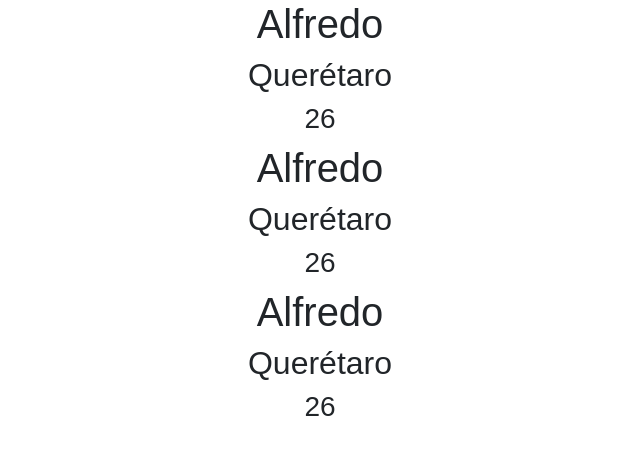
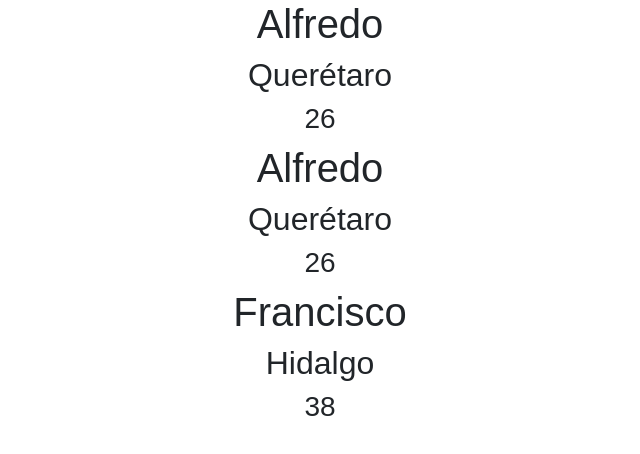
Before and after one commit to fredydeltoro/hello, a React (Create React App) app: page / in a window 1280 px wide. Shown: the top 454 px of the page, without its empty margins (320-960 px from the left). Built offline with nearby package versions, Linux system fonts and the light colour scheme.

Commit message:
cambios de francisco

```diff
--- a/src/App.js
+++ b/src/App.js
@@ -16,9 +16,9 @@ const Nombres = [
     edad: 26
   },
   {
-    nombre: 'Alfredo',
-    estado: 'Querétaro',
-    edad: 26
+    nombre: 'Francisco',
+    estado: 'Hidalgo',
+    edad: 38
   }
 ]
 
```
